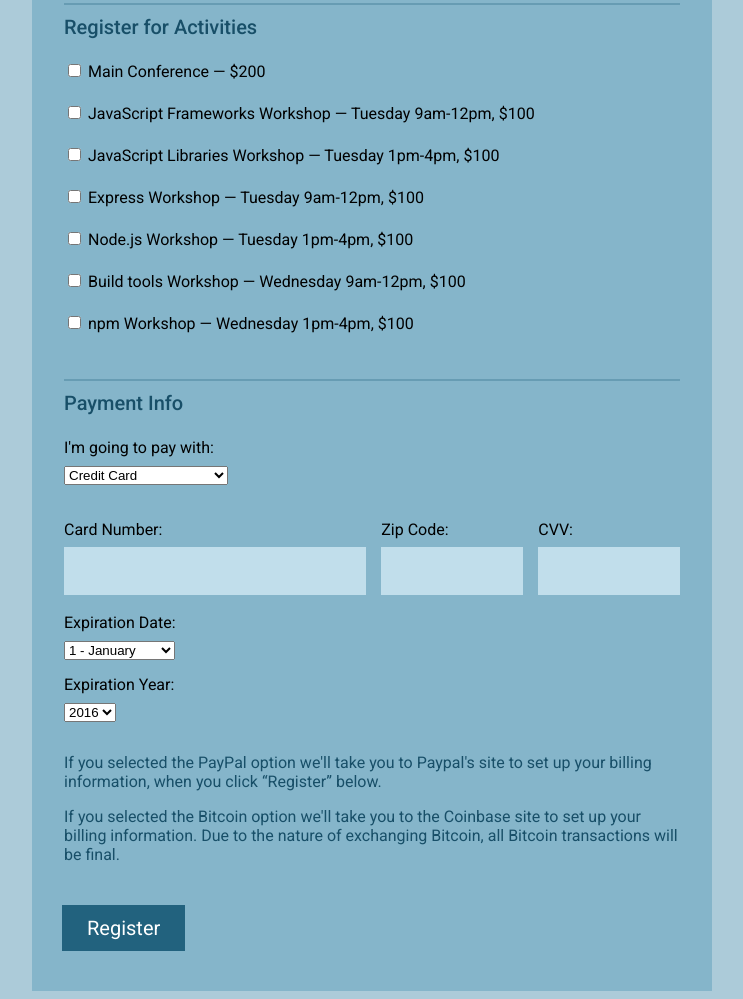
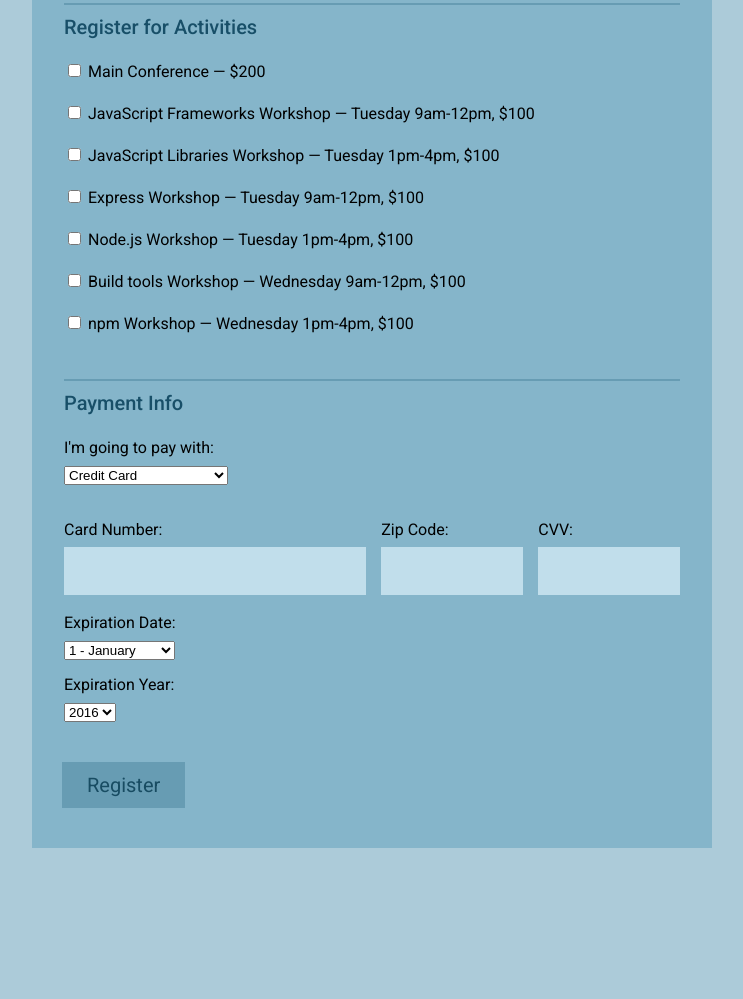
Before and after one commit to rhvdbergh/Interactive-Form-TTP3, a plain HTML site: page index.html in a window 1280 px wide. Shown: the part 700-1699 px from the top of the page, without its empty margins (268-1011 px from the left). After the commit the page ends 1556 px from the top, so only its background shows below. Drawn offline with nearby package versions, Linux system fonts and the light colour scheme.

Commit message:
submit button inactive from start

```diff
--- a/css/style.css
+++ b/css/style.css
@@ -118,6 +118,12 @@ button:hover {
     background: #184c62;
 }
 
+button:disabled {
+    color: #184c62;
+    background-color: #679cb3;
+    cursor: default;
+}
+
 
 /* =================================
   Page Styles
--- a/index.html
+++ b/index.html
@@ -138,11 +138,11 @@
           </select>
                 </div>
 
-                <div>
+                <div class="paypal">
                     <p>If you selected the PayPal option we'll take you to Paypal's site to set up your billing information, when you click “Register” below.</p>
                 </div>
 
-                <div>
+                <div class="bitcoin">
                     <p>If you selected the Bitcoin option we'll take you to the Coinbase site to set up your billing information. Due to the nature of exchanging Bitcoin, all Bitcoin transactions will be final.</p>
                 </div>
 
--- a/js/main.js
+++ b/js/main.js
@@ -181,6 +181,9 @@ document.addEventListener('DOMContentLoaded', (event) => {
     $('.bitcoin').hide();
     $('#payment').val('credit card').change();
 
+    // set submit button to invalid - changes need to be made first!
+    $('button[type="submit"]').prop("disabled", true);
+
     // EVENT HANDLERS
 
     // add an event handler on the design menu
```
